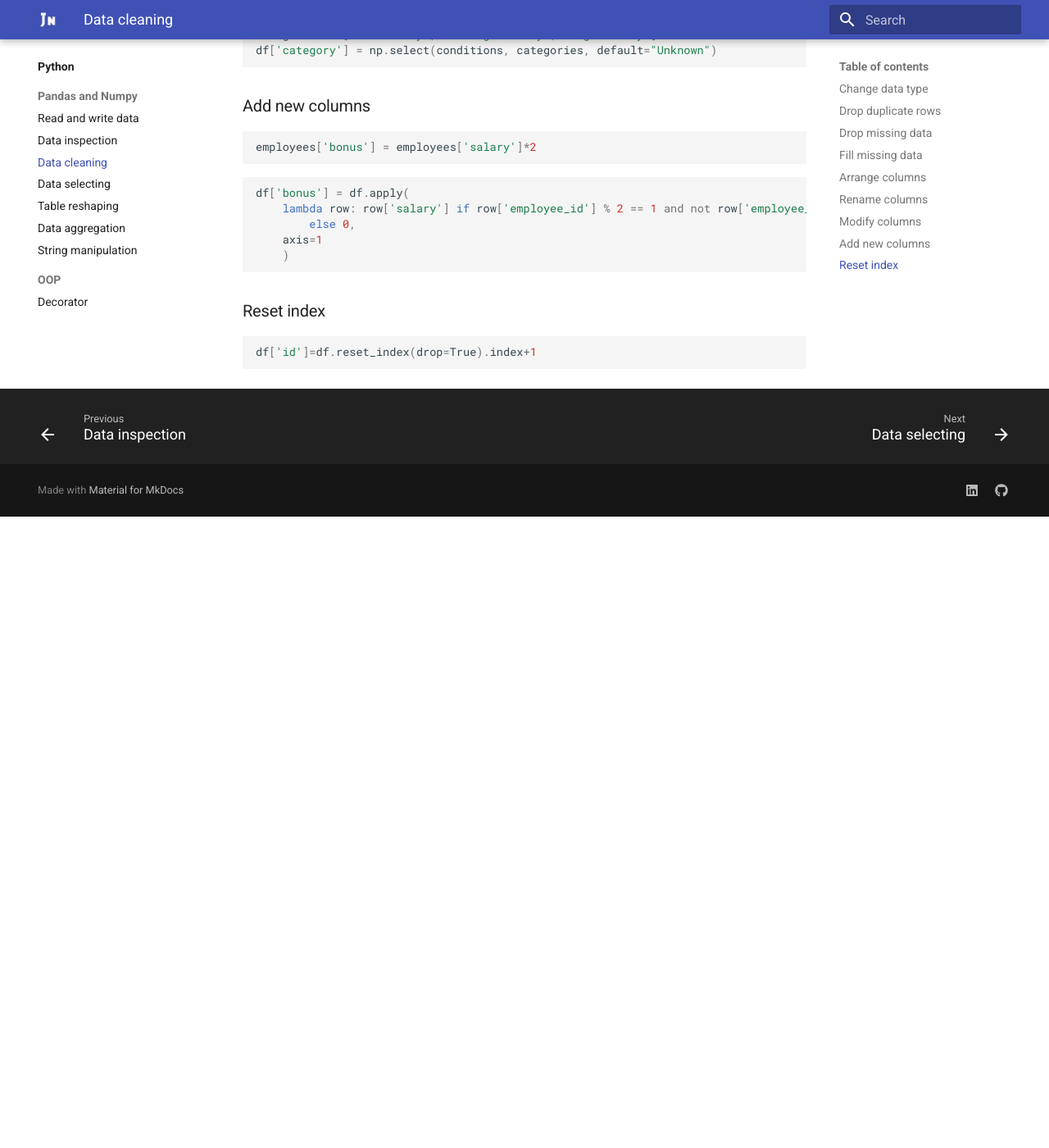
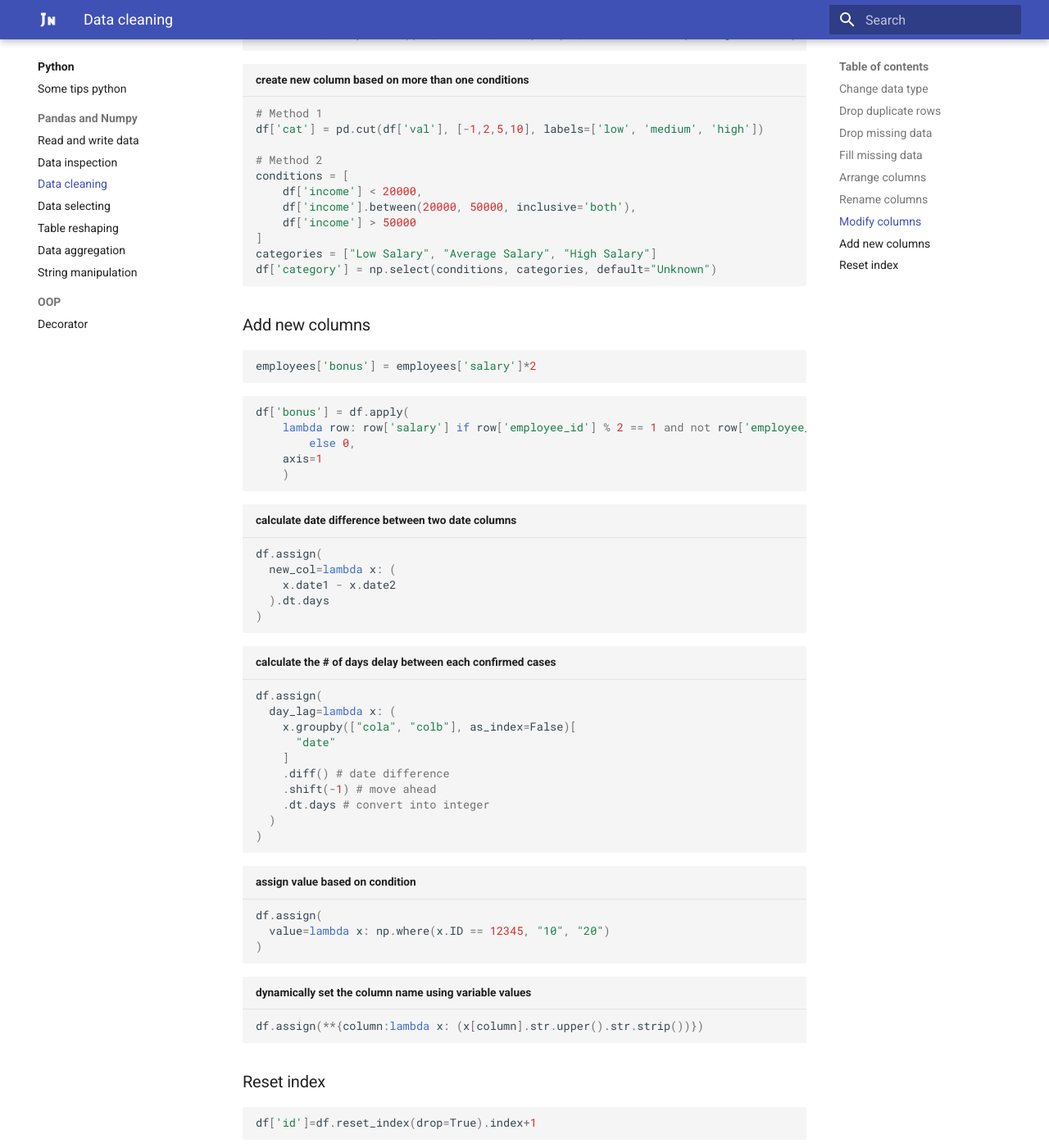
Before and after one commit to JoyDing0330/mynote, an MkDocs documentation site: the page built from docs/python/pandas_numpy/data_cleaning.md, in a window 1280 px wide and 1400 px high, scrolled down 1769 px. Shown: the whole window at 82% size. Built offline with MkDocs 1.6.1 and Material for MkDocs 9.7.7, drawn with Linux system fonts in a browser that asks for light colours; before the commit the page ends 2399 px from its top, so only the background shows below that; some of the changed text lies outside the part shown.

Commit message:
update python note

````diff
--- a/docs/python/pandas_numpy/data_cleaning.md
+++ b/docs/python/pandas_numpy/data_cleaning.md
@@ -3,6 +3,14 @@
 
 ```python title='from char to int'
 df['grade'] = df['grade'].astype(int)
+```
+
+```python
+df = df.astype({
+    'A': 'int64',
+    'B': 'float64',
+    'C': 'datetime64[ns]'
+})
 ```
 
 ### Drop duplicate rows
@@ -80,6 +88,13 @@ How to rank the group of records that have the same value (i.e. ties):
     - top: assign lowest rank to NaN values
     - bottom: assign highest rank to NaN values
 
+```python title='compute rank'
+df.assign(
+    rank=lambda x: x["date"].rank(method="first")
+    )
+
+```
+
 ```py title='create new column based on condition'
 df['level'] = np.where((df['value1'] >= 4) & (df['value2'] >= 10), 'High', 'Low')
 ```
@@ -111,6 +126,37 @@ df['bonus'] = df.apply(
 
 ```
 
+```py title='calculate date difference between two date columns'
+df.assign(
+  new_col=lambda x: (
+    x.date1 - x.date2
+  ).dt.days
+)
+```
+
+```py title='calculate the # of days delay between each confirmed cases'
+df.assign(
+  day_lag=lambda x: (
+    x.groupby(["cola", "colb"], as_index=False)[
+      "date"
+    ]
+    .diff() # date difference
+    .shift(-1) # move ahead
+    .dt.days # convert into integer
+  )
+)
+```
+
+```py title='assign value based on condition'
+df.assign(
+  value=lambda x: np.where(x.ID == 12345, "10", "20")
+)
+```
+
+```py title='dynamically set the column name using variable values'
+df.assign(**{column:lambda x: (x[column].str.upper().str.strip())})
+```
+
 ### Reset index
 
 ```py
--- a/mkdocs.yml
+++ b/mkdocs.yml
@@ -7,6 +7,7 @@ nav:
   - Home: index.md
   - Python:
     - python/index.md
+    - python/some_tips_python.md
     - Pandas and Numpy:
       - python/pandas_numpy/read_and_write_data.md
       - python/pandas_numpy/data_inspection.md
````
Also changed, not shown: docs/python/pandas_numpy/data_inspection.md (+14 -4 lines), docs/python/pandas_numpy/data_selecting.md (+10 -2 lines), docs/python/pandas_numpy/string_manipulation.md (+1 -1 lines), docs/python/pandas_numpy/table_reshaping.md (+29 -2 lines), docs/python/some_tips_python.md (added, +22 -0 lines), 1 other file.
